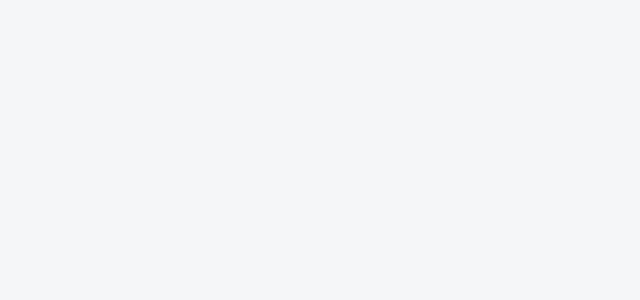
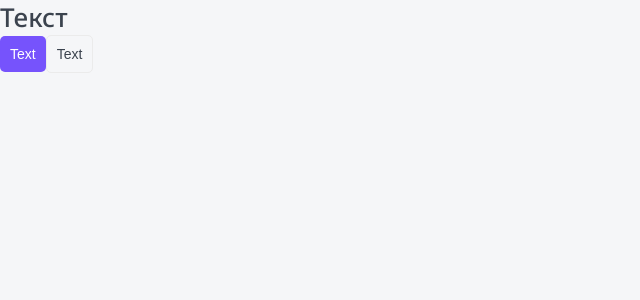
Before and after one commit to Bogdan-Mykhailov/top-app, a Next.js app: page / in a window 1280 px wide. Shown: the top 300 px of the page, without its empty margins (0-640 px from the left). Built offline with nearby package versions, Linux system fonts and the light colour scheme.

Commit message:
:lipstick: add classnames, edit Button component, add styles for Button

```diff
--- /dev/null
+++ b/components/Button/Button.module.css
@@ -0,0 +1,35 @@
+.button {
+	display: inline-block;
+
+	box-sizing: border-box;
+	padding: 10px;
+
+	cursor: pointer;
+	transition: all 0.2s;
+	text-align: center;
+
+	border: none;
+	border-radius: 5px;
+
+	font-size: 14px;
+}
+
+.primary {
+	color: var(--white);
+	background-color: var(--primary);
+}
+
+.primary:hover {
+	background-color: var(--primary-hover);
+}
+
+.ghost {
+	color: var(--black);
+	border: 1px solid var(--gray-light);
+	background: none;
+}
+
+.ghost:hover {
+	color: var(--white);
+	background-color: var(--primary);
+}
--- /dev/null
+++ b/components/Button/Button.props.ts
@@ -0,0 +1,6 @@
+import {ButtonHTMLAttributes, DetailedHTMLProps, ReactNode} from "react";
+
+export interface IButtonProps extends DetailedHTMLProps<ButtonHTMLAttributes<HTMLButtonElement>, HTMLButtonElement> {
+  children: ReactNode;
+  appearance: 'primary' | 'ghost';
+}
--- /dev/null
+++ b/components/Button/Button.tsx
@@ -0,0 +1,15 @@
+import React from 'react';
+import {IButtonProps} from "./Button.props";
+import s from './Button.module.css';
+import cn from 'classnames';
+
+export const Button = ({children, appearance, className, ...restProps}: IButtonProps): JSX.Element => {
+  return (
+    <button className={cn(s.button, className, {
+      [s.primary]: appearance == 'primary',
+      [s.ghost]: appearance == 'ghost'
+    })} {...restProps}>
+      {children}
+    </button>
+  );
+};
--- /dev/null
+++ b/components/HTag/HTag.module.css
@@ -0,0 +1,23 @@
+.h1 {
+	margin: 0;
+
+	font-size: 26px;
+	font-weight: 500;
+	line-height: 35px;
+}
+
+.h2 {
+	margin: 0;
+
+	font-size: 22px;
+	font-weight: 500;
+	line-height: 30px;
+}
+
+.h3 {
+	margin: 0;
+
+	font-size: 20px;
+	font-weight: 600;
+	line-height: 27px;
+}
--- /dev/null
+++ b/components/HTag/HTag.props.ts
@@ -0,0 +1,6 @@
+import {ReactNode} from "react";
+
+export interface IHTagProps {
+  tag: 'h1' | 'h2' | 'h3';
+  children: ReactNode
+}
--- /dev/null
+++ b/components/HTag/HTag.tsx
@@ -0,0 +1,16 @@
+import React from 'react';
+import {IHTagProps} from "./HTag.props";
+import s from './HTag.module.css';
+
+export const HTag = ({tag, children}: IHTagProps): JSX.Element => {
+  switch (tag) {
+    case 'h1':
+      return <h1 className={s.h1}>{children}</h1>;
+    case 'h2':
+      return <h2 className={s.h2}>{children}</h2>;
+    case 'h3':
+      return <h3 className={s.h3}>{children}</h3>;
+    default:
+      return <></>;
+  }
+};
--- /dev/null
+++ b/components/index.ts
@@ -0,0 +1,2 @@
+export * from './HTag/HTag';
+export * from './Button/Button';
--- a/pages/index.tsx
+++ b/pages/index.tsx
@@ -1,8 +1,13 @@
+import React from "react";
+import {Button, HTag} from "../components";
+
 
 export default function Home(): JSX.Element {
   return (
-    <div>
-
-    </div>
+    <>
+      <HTag tag='h1'>Текст</HTag>
+      <Button appearance='primary'>Text</Button>
+      <Button appearance='ghost'>Text</Button>
+    </>
   );
 }
--- a/styles/globals.css
+++ b/styles/globals.css
@@ -4,7 +4,7 @@ body {
 	padding: 0;
 
 	color: var(--black);
-  background: #f5f6f8;
+	background: #F5F6F8;
 
 	font-family: "Noto Sans", sans-serif;
 }
@@ -21,8 +21,10 @@ a {
 
 :root {
 	--black: #3B434E;
+	--gray-light: #EBEBEB;
 	--white: #FFF;
 	--primary: #7653FC;
+	--primary-hover: #6344DF;
 	--red: #FC836D;
 	--green: #1DC37E;
 	--green-light: #C8F8E4;
```
Lines whose indentation alone changed are shown as unchanged.
